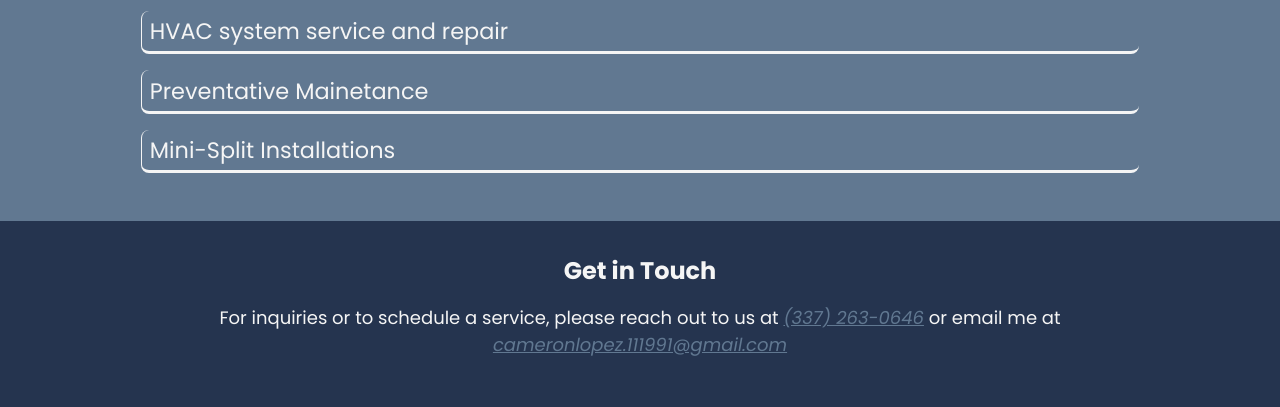
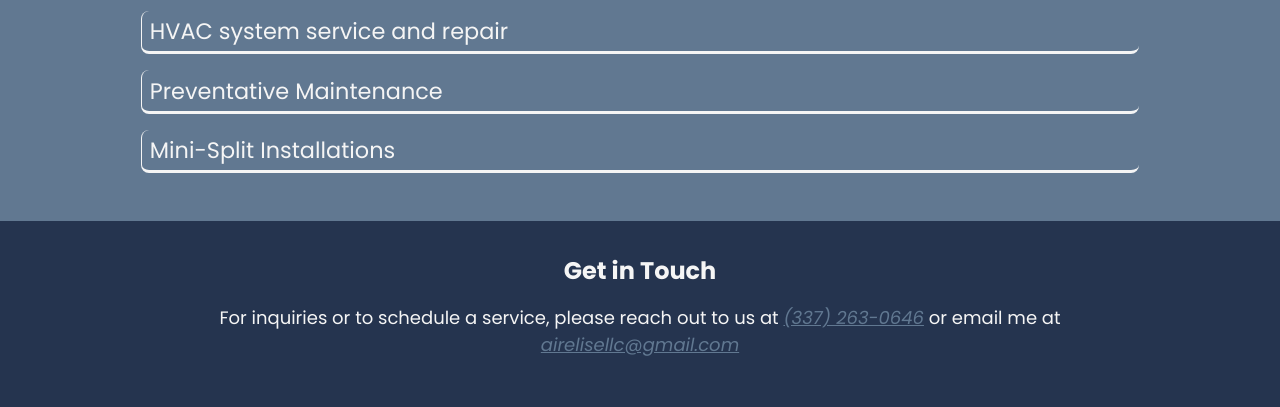
Before and after one commit to lob0scuro/airelisellc.com, a plain HTML site: page src/index.html in a window 1280 px wide. Shown: the part 693-1100 px from the top of the page. Drawn offline with Linux system fonts and the light colour scheme; a small style sheet from the web is missing.

Commit message:
spell check, and added new business email

```diff
--- a/src/index.html
+++ b/src/index.html
@@ -55,7 +55,7 @@
             comfortable at any time, in any season
           </li>
           <li class="service-call">
-            Preventative Mainetance<span
+            Preventative Maintenance<span
               ><i class="fa-light fa-caret-down"></i
             ></span>
           </li>
@@ -84,8 +84,8 @@
             For inquiries or to schedule a service, please reach out to us at
             <a href="tel:+13372630646" class="contact-link">(337) 263-0646</a>
             or email me at
-            <a href="mailto:cameronlopez.111991@gmail.com" class="contact-link"
-              >cameronlopez.111991@gmail.com</a
+            <a href="mailto:airelisellc@gmail.com" class="contact-link"
+              >airelisellc@gmail.com</a
             >
           </p>
         </div>
```
